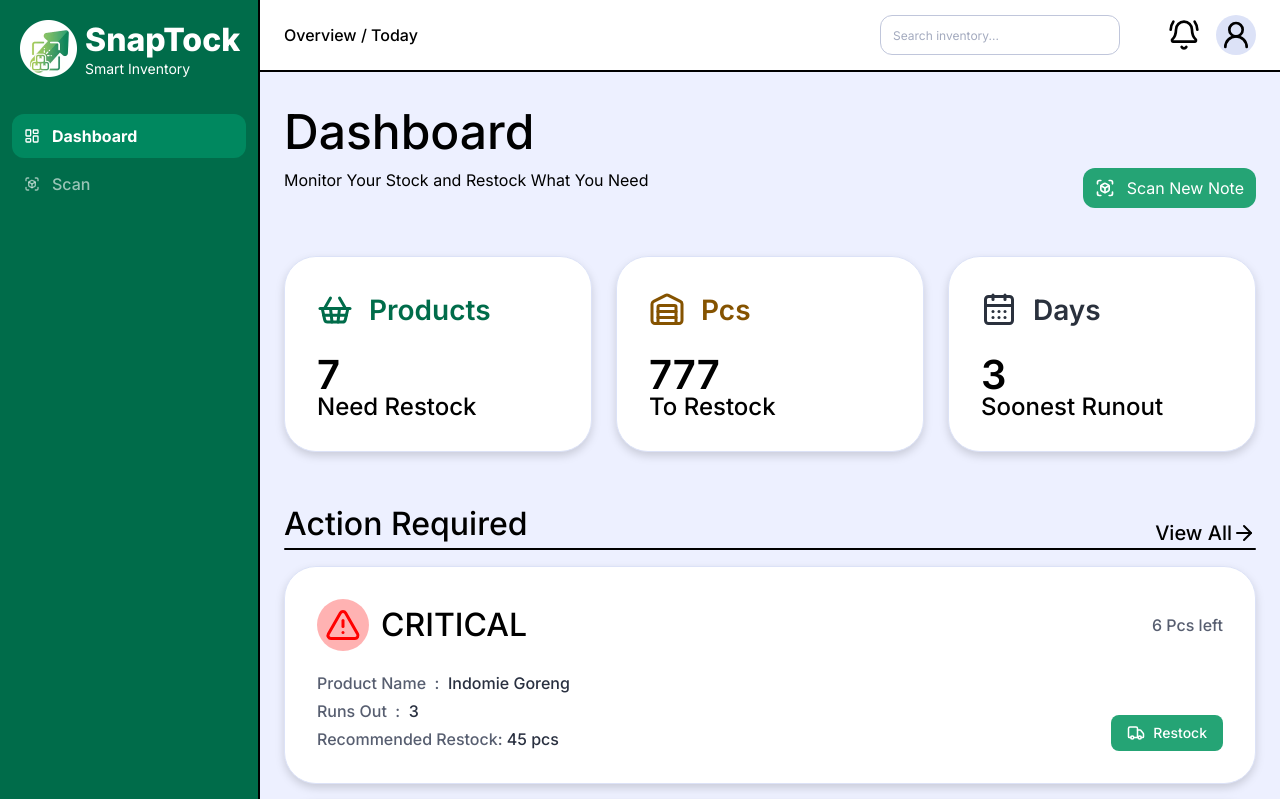
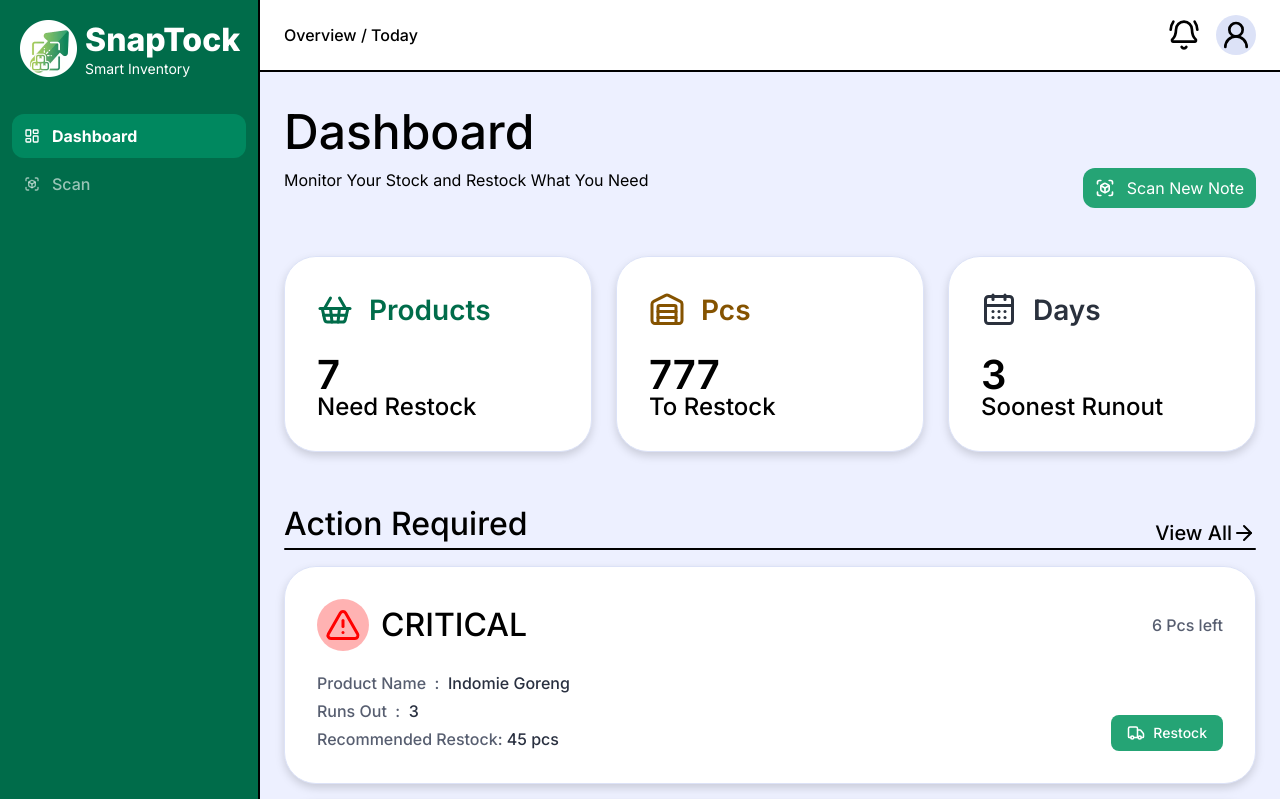
Before and after one commit to JempolKakiKiri/SnapTock-fe, a React (Vite) app: page /dashboard in a window 1280 px wide. Shown: the top 799 px of the page. Built offline with nearby package versions, Linux system fonts and the light colour scheme.

Commit message:
fix: adjust layout and spacing in DashboardHeader component

```diff
--- a/src/features/dashboard/components/DashboardHeader.tsx
+++ b/src/features/dashboard/components/DashboardHeader.tsx
@@ -7,13 +7,8 @@ const DashboardHeader = () => {
         Overview / Today
       </span>
 
-      <div className="flex items-center gap-12">
-        <input
-          type="text"
-          placeholder="Search inventory..."
-          className="h-10 w-60 max-w-60 rounded-xl border border-gray-300 px-3 text-xs outline-none placeholder:text-gray-400 focus:border-green-500"
-        />
-        <div className="flex gap-4">
+      <div className="flex items-center gap-4">
+
         <button
           type="button"
           className="text-black transition-colors hover:text-gray-900 cursor-pointer"
@@ -36,7 +31,6 @@ const DashboardHeader = () => {
           />
         </button>
       </div>
-      </div>
     </header>
   );
 };
```
Lines whose indentation alone changed are shown as unchanged.
